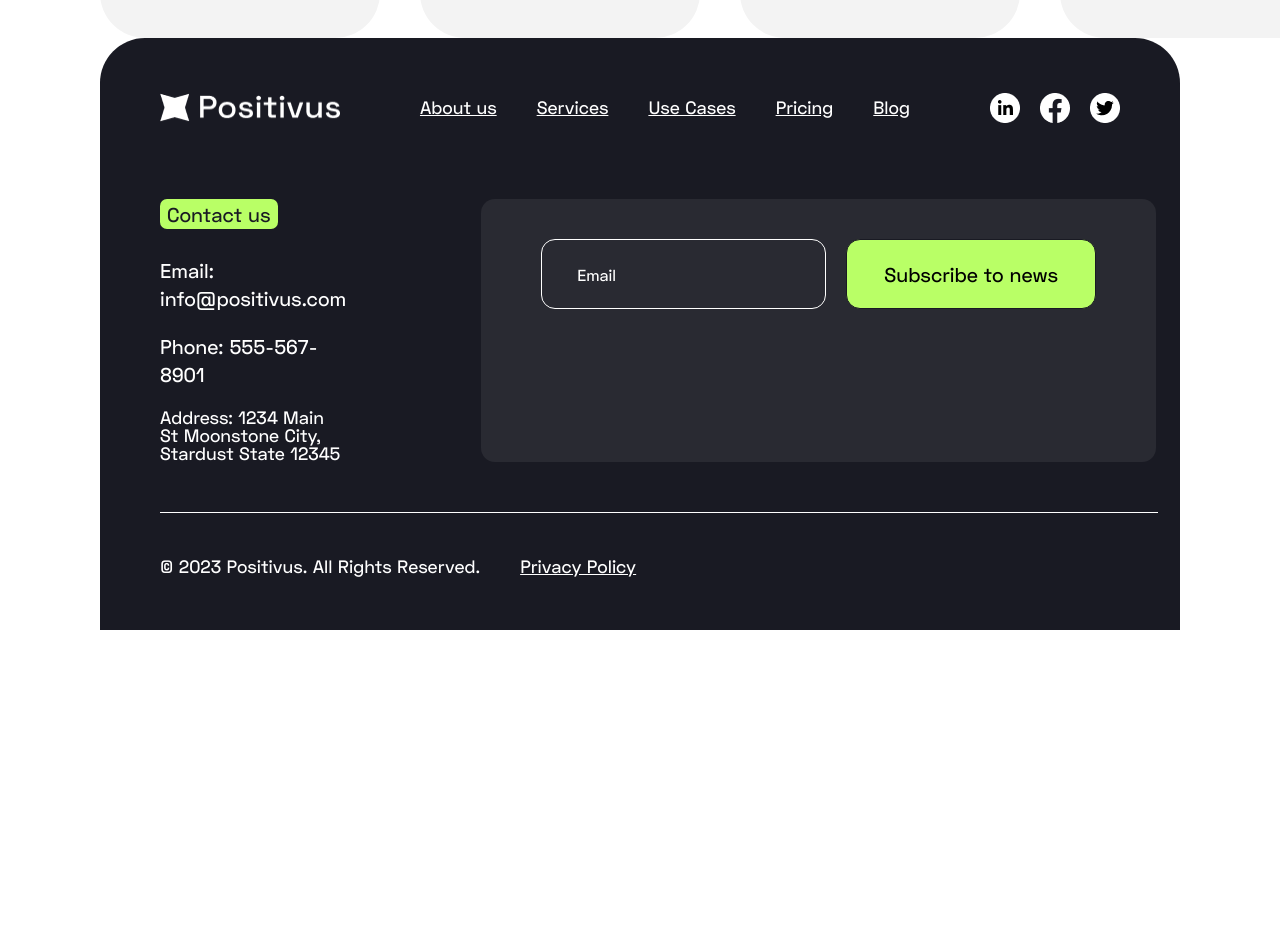
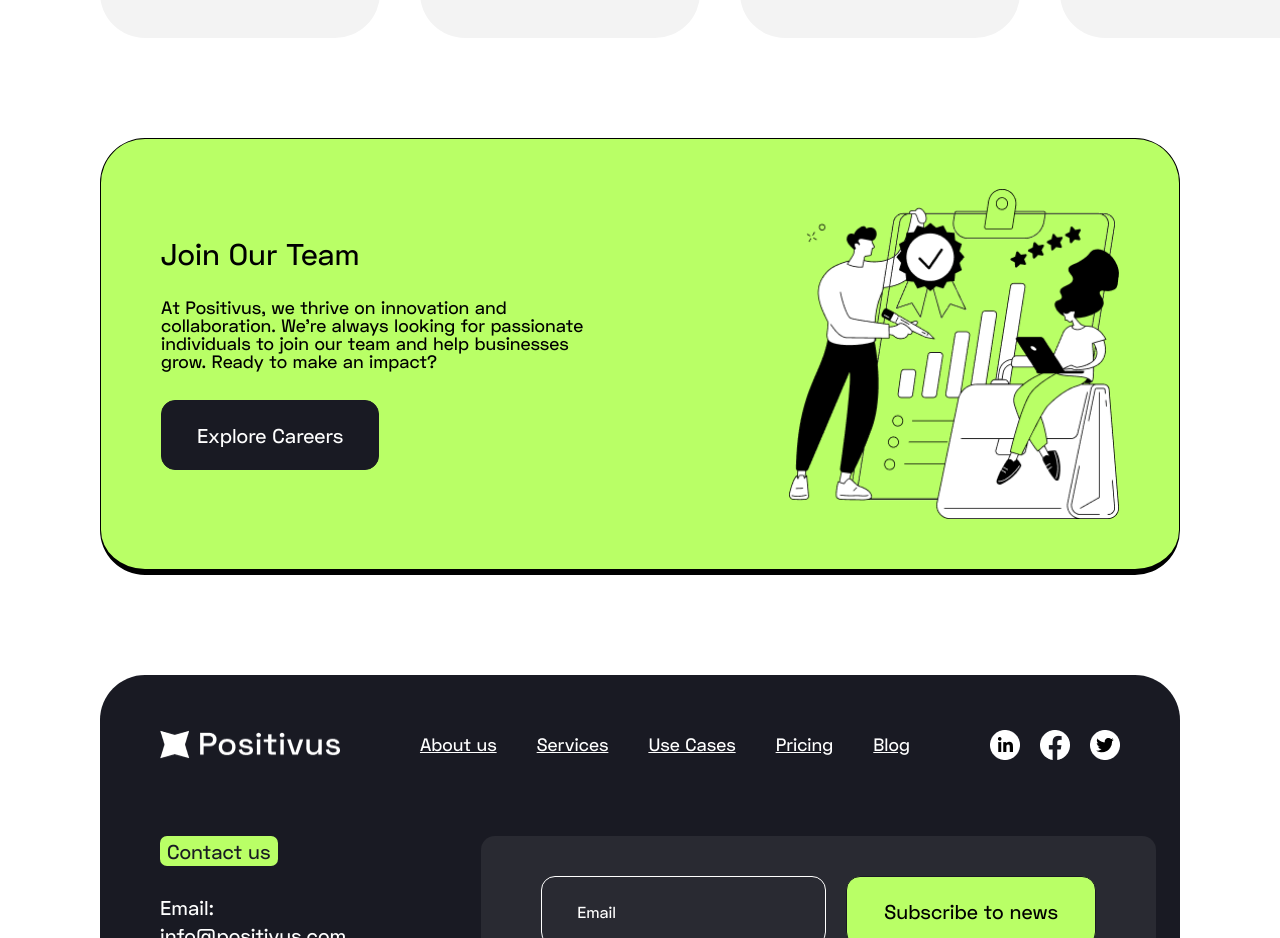
Before and after one commit to Ivanna-Kutsovol/Positivus, a Next.js app: page /about-us in a window 1280 px wide. Shown: the part 5500-6438 px from the top of the page. Before the commit the page ends 6130 px from the top, so only its background shows below. Built offline with nearby package versions, Linux system fonts and the light colour scheme.

Commit message:
Add block article second

```diff
--- a/src/app/about-us/page.tsx
+++ b/src/app/about-us/page.tsx
@@ -3,6 +3,7 @@ import Article from "./article/article";
 import Hero from "./hero/hero";
 import OurImpact from "./impact/impact";
 import OurJourney from "./journey/journey";
+import SecondArticle from "./secondArticle/secondArticle";
 import Values from "./values/values";
 
 export default function AboutUS(){
@@ -14,6 +15,7 @@ export default function AboutUS(){
             <Values/>
             <Article/>
             <Achievements/>
+            <SecondArticle/>
         </div>
     )
 }
--- /dev/null
+++ b/src/app/about-us/secondArticle/secondArticle.module.scss
@@ -0,0 +1,25 @@
+.main {
+    margin: 100px 0 100px 0;
+    background-color: var(--green);
+    display: flex;
+    align-items: center;
+    justify-content: flex-start;
+    padding: 50px 60px;
+    border-radius: var(--radius);
+    border: 1px solid var(--black);
+    border-bottom: 6px solid var(--black);
+    gap: 180px;
+    &__content{
+        display: flex;
+        gap: 30px;
+        flex-direction: column;
+    }
+    &__submit{
+        color: var(--background);
+        background-color: var(--dark);
+        &:hover{
+            background-color: var(--grey);
+            color: var(--dark);
+        }
+    }
+}
--- /dev/null
+++ b/src/app/about-us/secondArticle/secondArticle.tsx
@@ -0,0 +1,21 @@
+import React from "react";
+import Image from "next/image";
+import stl from "./secondArticle.module.scss";
+import Button from "@/components/UI/button/button";
+import Illustration from "../../../../public/aboutUs/articleSecond.webp";
+
+const secondArticle = () =>{
+    return (
+        <article className={stl.main}>
+            <section className={stl.main__content}>
+                <h3>Join Our Team</h3>
+                <p>At Positivus, we thrive on innovation and collaboration. We're always looking for
+                    passionate individuals to join our team and help businesses grow. Ready to make an impact?</p>
+                    <Button type="submit" className={stl.main__submit}>Explore Careers</Button>
+            </section>
+            <Image src={Illustration} className={stl.image} alt="illustration" width={330} height={330}/>
+        </article>
+    )
+}
+
+export default secondArticle;
```
Also changed, not shown: public/aboutUs/articleSecond.webp (added).
